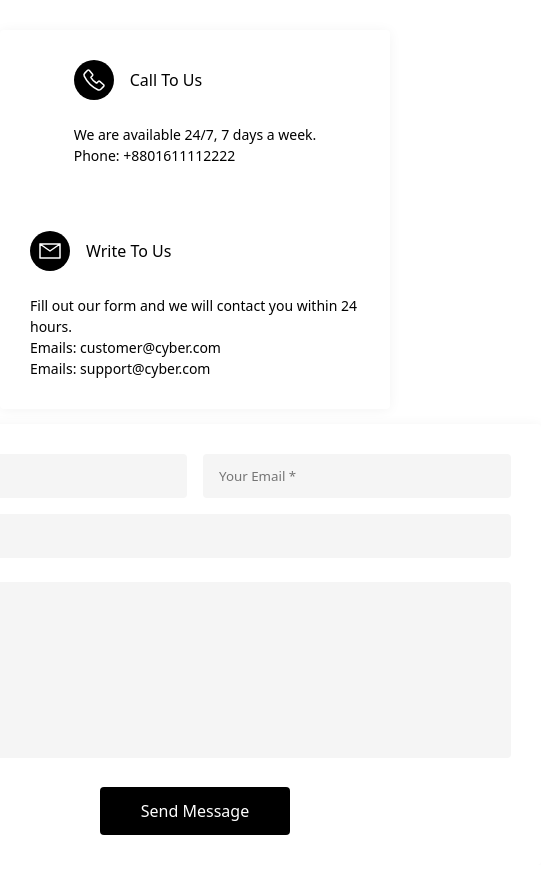
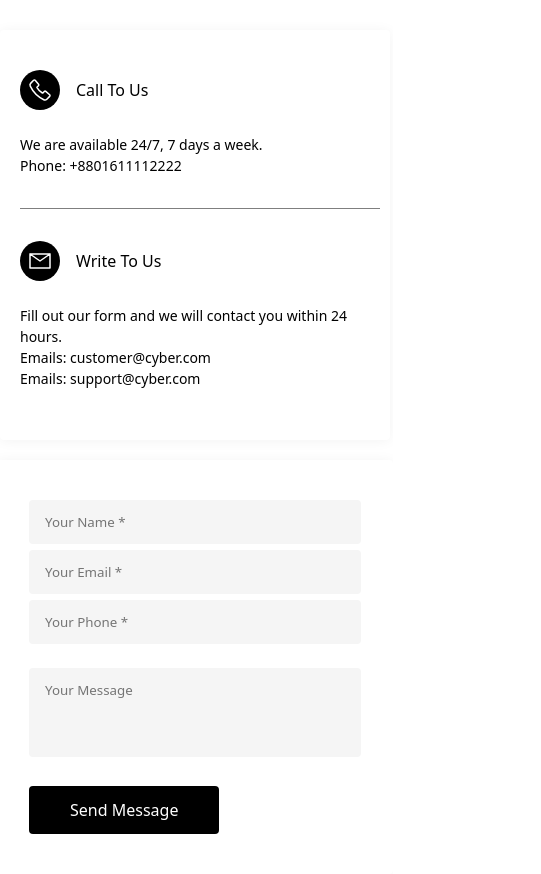
Before and after one commit to nnatroo/cyber-front, a React (Vite) app: page /contact in a window 390 px wide. Shown: the part 134-1008 px from the top of the page, 541 px wide, since content can reach past the window. Built offline with nearby package versions, Linux system fonts and the light colour scheme.

Commit message:
media query

```diff
--- a/src/modules/Contact.module.scss
+++ b/src/modules/Contact.module.scss
@@ -1,4 +1,3 @@
-
 
 .main-wrapper {
   margin-top: 164px;
@@ -8,12 +7,13 @@
   gap: 30px;
   height: fit-content;
 
-  @media (max-width: 1000px) {
-    flex-direction: column;
-    gap: 15px;
+  @media (max-width: 1680px) {
+    gap: 20px;
   }
 
-
+  @media (max-width:   1280px) {
+    flex-direction: column;
+}
 
   .left-side {
     background-color: #FFFFFF;
@@ -23,10 +23,13 @@
     display: flex;
     flex-direction: column;
     gap: 32px;
-    @media (max-width: 1000px) {
-      align-items: center;
-      padding: 30px;
+
+    @media (max-width: 1680px) {
+  padding-left: 20px;
+      padding-right: 10px;
     }
+
+
     .line {
       background-color: #000;
       height: 1px;
@@ -63,15 +66,16 @@
     display: flex;
     flex-direction: column;
 
-    @media (max-width: 1000px) {
-      align-items: center;
-      padding: 30px;
-    }
 
     .input-group {
       display: flex;
       flex-wrap: wrap;
       gap: 16px;
+
+      @media (max-width: 1680px) {
+        flex-direction: column;
+        gap: 6px;
+      }
 
       input {
         flex: 1;
@@ -92,6 +96,12 @@ min-width: 600px;
         background-color: #F5F5F5;
         border: none;
         resize: none;
+
+        @media (max-width: 1680px) {
+          min-width: 300px;
+          height: 63px;
+        }
+
       }
     }
 
@@ -99,6 +109,9 @@ min-width: 600px;
       display: flex;
       justify-content: flex-end;
 
+      @media (max-width: 1680px) {
+        justify-content: flex-start;
+      }
       button {
         padding: 12px 40px;
         border-radius: 4px;
@@ -109,6 +122,7 @@ min-width: 600px;
         transition: 0.2s;
         border: 1px solid transparent;
 
+
         &:hover {
           background: white;
           color: black;
```
